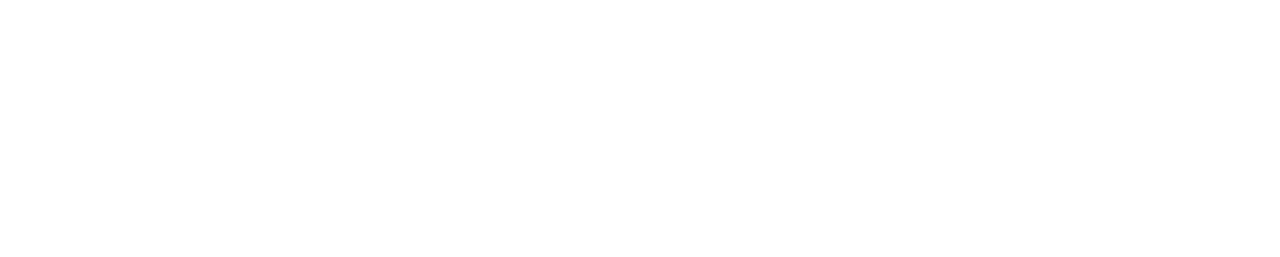
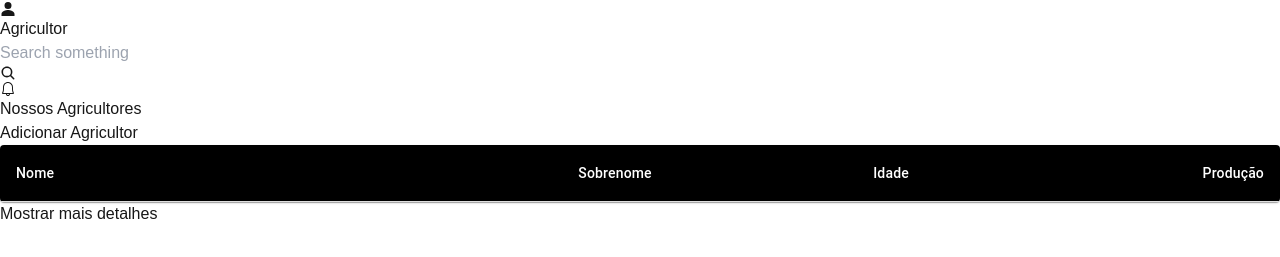
Before and after one commit to edgarpaulomachado/Kulonga360, a Next.js app: page /Farmer in a window 1280 px wide. Before the commit this address had no page. Shown: the part 427-684 px from the top of the page. Built offline with nearby package versions, Linux system fonts and the light colour scheme.

Commit message:
Farmer page was created and finished

```diff
--- /dev/null
+++ b/src/app/Farmer/page.tsx
@@ -0,0 +1,100 @@
+'use client';
+
+import Header from "../../components/header";
+import Table from "../../components/table";
+import Link from "next/link";
+import * as React from 'react';
+import Box from '@mui/material/Box';
+import Modal from '@mui/material/Modal';
+import Typography from '@mui/material/Typography';
+import { useForm, SubmitHandler } from "react-hook-form";
+
+interface IFormInput {
+  firstName: string;
+  lastName: string;
+  age: number;
+  function: string;
+}
+
+const style = {
+  position: 'absolute',
+  top: '50%',
+  left: '50%',
+  transform: 'translate(-50%, -50%)',
+  width: 400,
+  height: 360,
+  bgcolor: '#E5E7EB',
+  border: 'none',
+  borderRadius: '10px',
+  boxShadow: 24,
+  overflow: 'auto',
+};
+
+export default function Farmer() {
+    const [open, setOpen] = React.useState(false);
+    const [farmers, setFarmers] = React.useState<IFormInput[]>([]);
+
+    const handleOpen = () => setOpen(true);
+    const handleClose = () => setOpen(false);
+
+    const { register, handleSubmit, reset } = useForm<IFormInput>();
+
+    const onSubmit: SubmitHandler<IFormInput> = (data) => {
+        setFarmers([...farmers, data]);
+        reset();
+        handleClose();
+    };
+
+    return (
+        <>
+            <div className="w-full h-screen bg-white scroll-m-2 overflow-y-auto scroll-hide">
+                <main>
+                    <div>
+                      <Header/>
+                    </div>
+
+                    <h1 className="text-black text-[20px] ml-[30px] mt-[40px]">Nossos Agricultores</h1>
+
+                    <div className="flex justify-end mt-[20px] pr-[30px]">
+                        <button className="w-auto h-[40px] p-[10px] rounded-lg bg-[#66FF66] text-white text-center cursor-pointer" onClick={handleOpen}>
+                            Adicionar Agricultor
+                        </button>
+                    </div>
+
+                    <div className="mt-[30px] px-[30px]">
+                        <Table farmers={farmers} />
+                    </div>
+
+                    <div className="flex justify-end mt-[15px]">
+                        <Link href={"./details"} className="underline text-green-400 pr-[30px]">Mostrar mais detalhes</Link>
+                    </div>
+                </main>
+
+                <Modal
+                    open={open}
+                    onClose={handleClose}
+                    aria-labelledby="modal-modal-title"
+                    aria-describedby="modal-modal-description"
+                >
+                <Box sx={style}>
+                    <Typography id="transition-modal-title" variant="h6" component="h2" className="text-center mt-[10px]">
+                        Novo Agricultor
+                    </Typography>
+
+                    <form onSubmit={handleSubmit(onSubmit)} className="flex flex-col justify-center pl-[25px] mt-[30px]">
+                        <input {...register("firstName", { required: true, maxLength: 20 })} placeholder="Insira o primeiro nome" className="w-[350px] h-[30px] bg-transparent outline-none outline-gray-400 rounded-lg pl-[10px]"/>
+                        <input {...register("lastName", { pattern: /^[A-Za-z]+$/i })} placeholder="Insira o último nome" className="w-[350px] h-[30px] bg-transparent outline-none outline-gray-400 rounded-lg mt-[20px] pl-[10px]"/>
+                        <input type="number" {...register("age", { min: 18, max: 99 })} placeholder="Insira a idade" className="w-[350px] h-[30px] bg-transparent outline-none outline-gray-400 rounded-lg mt-[20px] pl-[10px]"/>
+                        <input {...register("function", { required: true })} placeholder="Insira o tipo de produto agrícola" className="w-[350px] h-[30px] bg-transparent outline-none outline-gray-400 rounded-lg mt-[20px] pl-[10px]"/>
+
+                        <button type="submit" className="w-[250px] h-[40px] p-[10px] rounded-xl bg-[#66FF66] text-white text-center cursor-pointer ml-[45px] mt-[20px]">
+                            Adicionar Agricultor
+                        </button>
+                    </form>
+                </Box>
+
+                </Modal>
+            </div>
+        </>
+    );
+}
```
